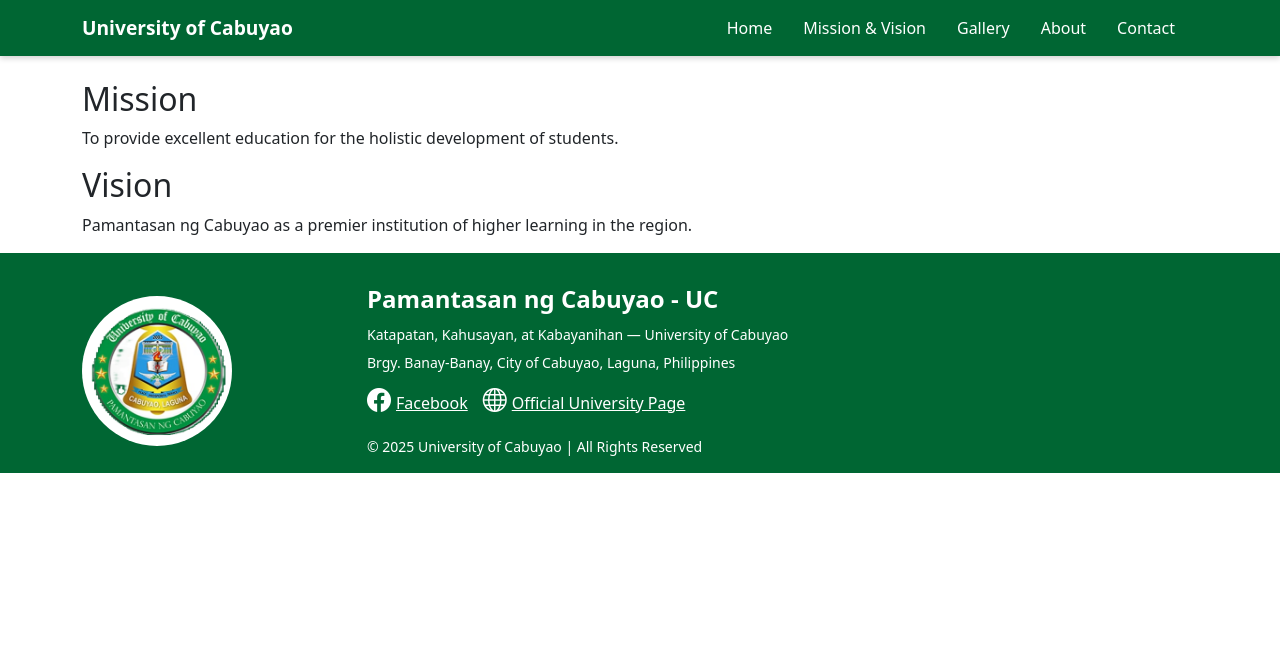
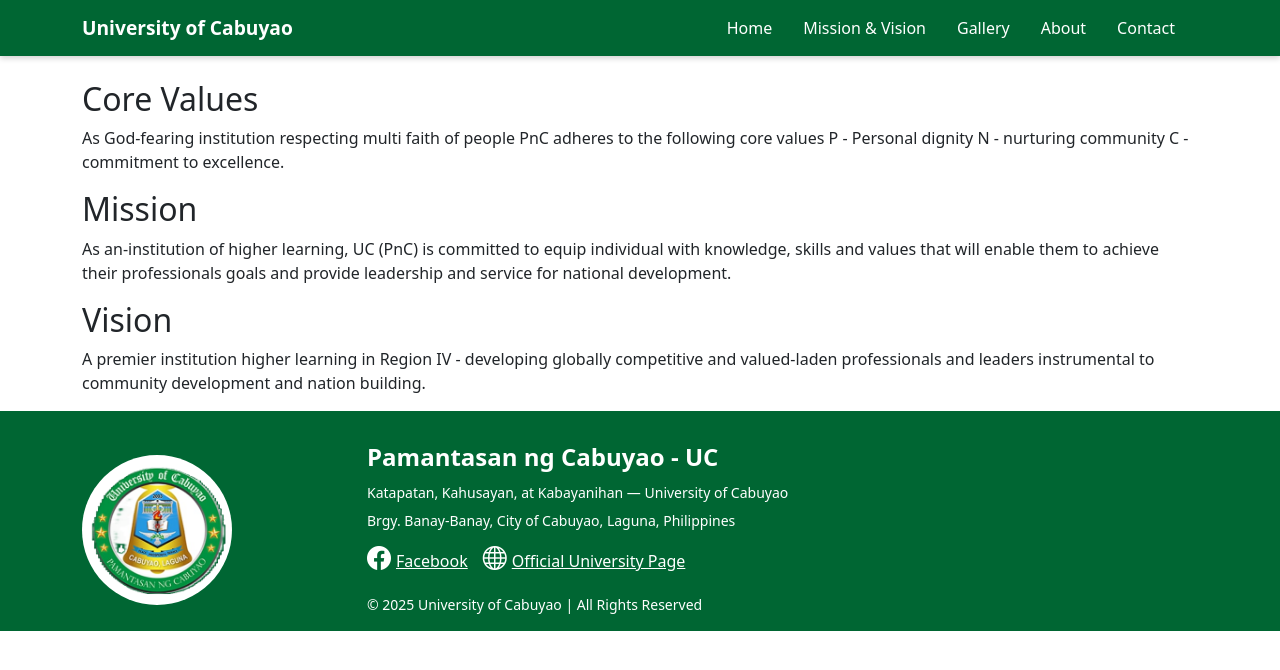
Before and after one commit to arac880/G2_LAB2_ITP110, a React (Vite) app: page /mission-vision in a window 1280 px wide. Shown: the top 670 px of the page. Built offline with nearby package versions, Linux system fonts and the light colour scheme.

Commit message:
Updated MissionVision component

```diff
--- a/package.json
+++ b/package.json
@@ -24,6 +24,6 @@
     "eslint-plugin-react-hooks": "^5.2.0",
     "eslint-plugin-react-refresh": "^0.4.22",
     "globals": "^16.4.0",
-    "vite": "^7.1.7"
+    "vite": "^7.1.9"
   }
 }
--- a/src/components/MissionVision.jsx
+++ b/src/components/MissionVision.jsx
@@ -1,11 +1,17 @@
 function MissionVision() {
   return (
     <div className="container mt-4">
+      <h2>Core Values</h2>
+      <p>As God-fearing  institution respecting multi faith of people PnC adheres to the following core values
+ P - Personal dignity
+N - nurturing community
+C - commitment to excellence.</p>
       <h2>Mission</h2>
-      <p>To provide excellent education for the holistic development of students.</p>
+      <p>As an-institution of higher learning, UC (PnC)  is committed to equip individual with knowledge, skills and values that will enable them to achieve their professionals goals and provide leadership and service for national development.</p>
       <h2>Vision</h2>
-      <p>Pamantasan ng Cabuyao as a premier institution of higher learning in the region.</p>
+      <p>A premier institution higher learning in Region IV - developing globally competitive and valued-laden professionals and leaders instrumental to community development and nation building.</p>
     </div>
+
   );
 }
 export default MissionVision;
```
Also changed, not shown: 1 other file (tests, documents, lock files or other folders).
